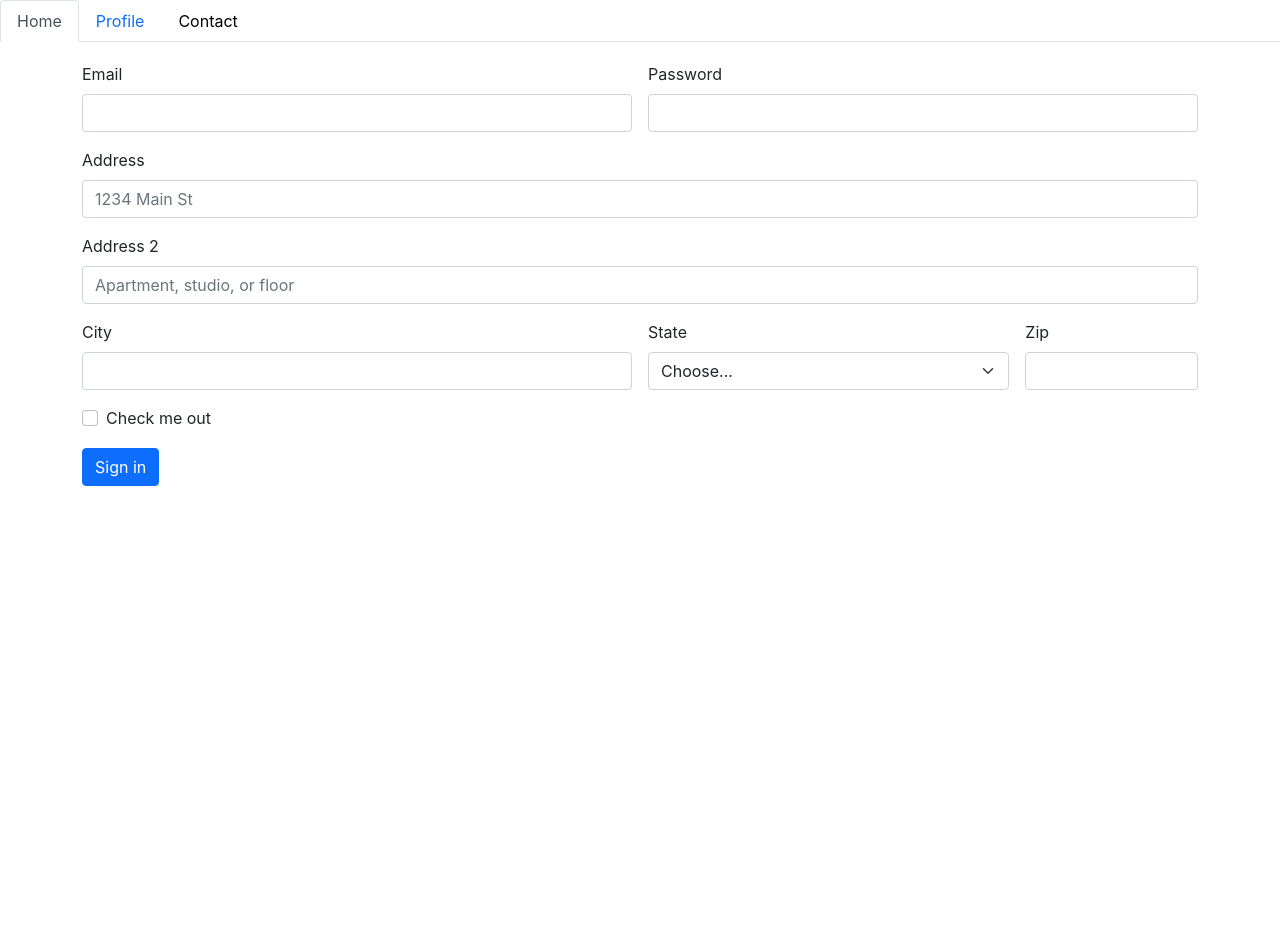
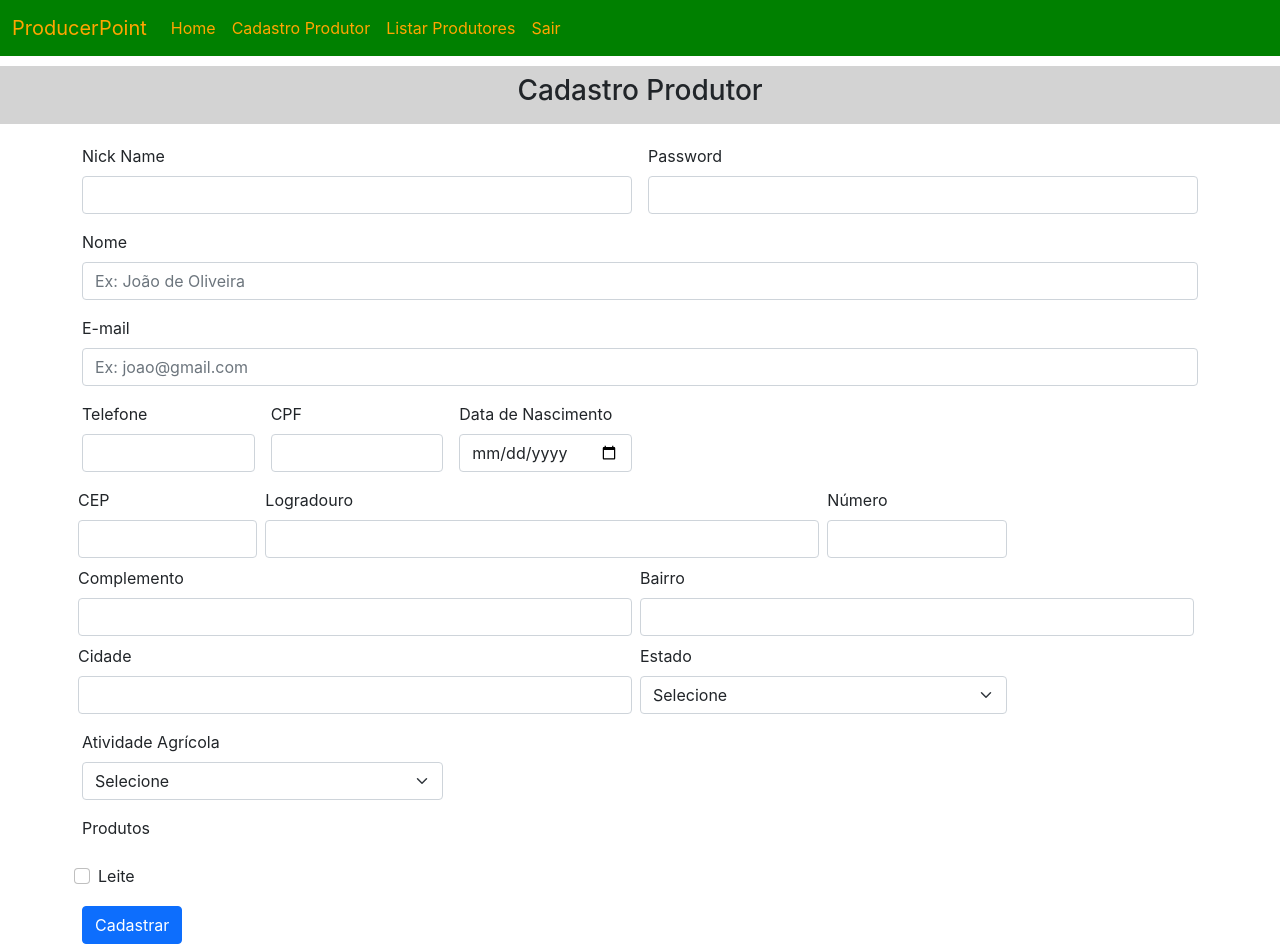
Before and after one commit to viniciusfcar/producerpointweb, a React (Create React App) app: page /cadastro-producer in a window 1280 px wide. Before the commit the page ends 800 px from the top, so only its background shows below. Built offline with nearby package versions, Linux system fonts and the light colour scheme.

Commit message:
melhorias na interface

```diff
--- a/src/components/NavBar/Navbar.css
+++ b/src/components/NavBar/Navbar.css
@@ -0,0 +1,3 @@
+.text {
+    color: orange;
+}
--- a/src/components/NavBar/Navbar.js
+++ b/src/components/NavBar/Navbar.js
@@ -1,35 +1,27 @@
 import React, {useEffect, useState, useContext} from 'react';
-import { useHistory } from "react-router-dom";
+
+import './Navbar.css';
 
 const Navbar = () => {
 
-    const history = useHistory();
-
-    const Home = () => {
-        history.push('/home');
-    }
-
-    const Cadastro = () => {
-        history.push('/cadastro-producer');
-    }
-
-    const Lista = () => {
-        history.push('/lista-producers');
-    }
     return(
         <>
-            <nav>
-                <div class="nav nav-tabs" id="nav-tab" role="tablist">
-                    <a href="/home" class="nav-link active" id="nav-home-tab" data-bs-toggle="tab" data-bs-target="#nav-home" type="button" role="tab" aria-controls="nav-home" aria-selected="true">Home</a>
-                    <a href="/cadastro-producer" class="nav-link" id="nav-profile-tab" data-bs-toggle="tab" data-bs-target="#nav-profile" type="button" role="tab" aria-controls="nav-profile" aria-selected="false">Profile</a>
-                    <button class="nav-link" id="nav-contact-tab" data-bs-toggle="tab" data-bs-target="#nav-contact" type="button" role="tab" aria-controls="nav-contact" aria-selected="false">Contact</button>
+            <nav class="navbar navbar-expand-lg navbar-light" style={{backgroundColor: 'green'}}>
+                <div class="container-fluid">
+                    <a class="navbar-brand" href="#" style={{color: 'orange'}}>ProducerPoint</a>
+                    <button class="navbar-toggler" type="button" data-bs-toggle="collapse" data-bs-target="#navbarNavAltMarkup" aria-controls="navbarNavAltMarkup" aria-expanded="false" aria-label="Toggle navigation">
+                    <span class="navbar-toggler-icon"></span>
+                    </button>
+                    <div class="collapse navbar-collapse" id="navbarNavAltMarkup">
+                    <div class="navbar-nav">
+                        <a class="nav-link active" aria-current="page" href="/Home" style={{color: 'orange'}}>Home</a>
+                        <a class="nav-link" href="/cadastro-producer" style={{color: 'orange'}}>Cadastro Produtor</a>
+                        <a class="nav-link" href="/lista-producers" style={{color: 'orange'}}>Listar Produtores</a>
+                        <a class="nav-link disabled" href="#" tabindex="-1" aria-disabled="true" style={{color: 'orange'}}>Sair</a>
+                    </div>
+                    </div>
                 </div>
             </nav>
-            <div class="tab-content" id="nav-tabContent">
-                <div class="tab-pane fade show active" id="nav-home" role="tabpanel" aria-labelledby="nav-home-tab"></div>
-                <div class="tab-pane fade" id="nav-profile" role="tabpanel" aria-labelledby="nav-profile-tab"></div>
-                <div class="tab-pane fade" id="nav-contact" role="tabpanel" aria-labelledby="nav-contact-tab"></div>
-            </div>
         </>
     );
 }
--- a/src/pages/CadastroProducer/CadastroProducer.css
+++ b/src/pages/CadastroProducer/CadastroProducer.css
@@ -4,3 +4,8 @@
     justify-content: space-around;
     margin-top: 20px;
 }
+
+.header {
+    background-color: orangered;
+    margin-top: 10px;
+}
--- a/src/pages/CadastroProducer/CadastroProducer.js
+++ b/src/pages/CadastroProducer/CadastroProducer.js
@@ -8,10 +8,15 @@ function CadastroProducer() {
     return(
         <>
             <Navbar/>
+            <nav class="navbar" style={{marginTop: 10, backgroundColor: 'lightgray'}}>
+                <div class="container-fluid" style={{alignItems: 'center', justifyContent: 'space-around'}}>
+                    <h3>Cadastro Produtor</h3>
+                </div>
+            </nav>
             <div className="container">
                 <form class="row g-3">
                     <div class="col-md-6">
-                        <label for="inputEmail4" class="form-label">Email</label>
+                        <label for="inputEmail4" class="form-label">Nick Name</label>
                         <input type="email" class="form-control" id="inputEmail4"/>
                     </div>
                     <div class="col-md-6">
@@ -19,38 +24,74 @@ function CadastroProducer() {
                         <input type="password" class="form-control" id="inputPassword4"/>
                     </div>
                     <div class="col-12">
-                        <label for="inputAddress" class="form-label">Address</label>
-                        <input type="text" class="form-control" id="inputAddress" placeholder="1234 Main St"/>
+                        <label for="inputAddress" class="form-label">Nome</label>
+                        <input type="text" class="form-control" id="inputAddress" placeholder="Ex: João de Oliveira"/>
                     </div>
                     <div class="col-12">
-                        <label for="inputAddress2" class="form-label">Address 2</label>
-                        <input type="text" class="form-control" id="inputAddress2" placeholder="Apartment, studio, or floor"/>
+                        <label for="inputAddress2" class="form-label">E-mail</label>
+                        <input type="text" class="form-control" id="inputAddress2" placeholder="Ex: joao@gmail.com"/>
                     </div>
-                    <div class="col-md-6">
-                        <label for="inputCity" class="form-label">City</label>
-                        <input type="text" class="form-control" id="inputCity"/>
+                    <div class="col-md-2">
+                        <label for="inputZip" class="form-label">Telefone</label>
+                        <input type="text" class="form-control" id="inputZip"/>
                     </div>
-                    <div class="col-md-4">
-                        <label for="inputState" class="form-label">State</label>
+                    <div class="col-md-2">
+                        <label for="inputZip" class="form-label">CPF</label>
+                        <input type="text" class="form-control" id="inputZip"/>
+                    </div>
+                    <div class="col-md-2">
+                        <label for="inputZip" class="form-label">Data de Nascimento</label>
+                        <input type="date" class="form-control" id="inputZip"/>
+                    </div>
+                    <div class="row g-2">
+                        <div class="col-md-2">
+                            <label for="inputZip" class="form-label">CEP</label>
+                            <input type="text" class="form-control" id="inputZip"/>
+                        </div>
+                        <div class="col-md-6">
+                            <label for="inputCity" class="form-label">Logradouro</label>
+                            <input type="text" class="form-control" id="inputCity"/>
+                        </div>
+                        <div class="col-md-2">
+                            <label for="inputZip" class="form-label">Número</label>
+                            <input type="text" class="form-control" id="inputZip"/>
+                        </div>
+                        <div class="col-md-6">
+                            <label for="inputZip" class="form-label">Complemento</label>
+                            <input type="text" class="form-control" id="inputZip"/>
+                        </div>
+                        <div class="col-md-6">
+                            <label for="inputCity" class="form-label">Bairro</label>
+                            <input type="text" class="form-control" id="inputCity"/>
+                        </div>
+                        <div class="col-md-6">
+                            <label for="inputCity" class="form-label">Cidade</label>
+                            <input type="text" class="form-control" id="inputCity"/>
+                        </div>
+                        <div class="col-md-4">
+                            <label for="inputState" class="form-label">Estado</label>
+                            <select id="inputState" class="form-select">
+                                <option selected>Selecione</option>
+                                <option>...</option>
+                            </select>
+                        </div>
+                    </div>
+                    <div class="col-4">
+                        <label for="inputState" class="form-label">Atividade Agrícola</label>
                         <select id="inputState" class="form-select">
-                            <option selected>Choose...</option>
+                            <option selected>Selecione</option>
                             <option>...</option>
                         </select>
                     </div>
-                    <div class="col-md-2">
-                        <label for="inputZip" class="form-label">Zip</label>
-                        <input type="text" class="form-control" id="inputZip"/>
+                    <label for="inputState" class="form-label">Produtos</label>
+                    <div class="form-check">
+                        <input class="form-check-input" type="checkbox" value="" id="flexCheckChecked"/>
+                        <label class="form-check-label" for="flexCheckChecked">
+                            Leite
+                        </label>
                     </div>
                     <div class="col-12">
-                        <div class="form-check">
-                            <input class="form-check-input" type="checkbox" id="gridCheck"/>
-                            <label class="form-check-label" for="gridCheck">
-                                Check me out
-                            </label>
-                        </div>
-                    </div>
-                    <div class="col-12">
-                        <button type="submit" class="btn btn-primary">Sign in</button>
+                        <button type="submit" class="btn btn-primary">Cadastrar</button>
                     </div>
                 </form>
             </div>
--- a/src/pages/Home/Home.js
+++ b/src/pages/Home/Home.js
@@ -8,9 +8,11 @@ function Home() {
     return(
         <>
             <Navbar/>
-            <div className="container">
-                <h1>Seja Bem-Vindo(a) ao ProducerPoint</h1>
-            </div>
+            <nav class="navbar" style={{marginTop: 10, backgroundColor: 'lightgray'}}>
+                <div class="container-fluid" style={{alignItems: 'center', justifyContent: 'space-around'}}>
+                    <h3>Seja bem-bindo ao ProducerPoint</h3>
+                </div>
+            </nav>
         </>
     );
 }
--- a/src/pages/ListaProducers/ListaProducers.js
+++ b/src/pages/ListaProducers/ListaProducers.js
@@ -24,8 +24,12 @@ function ListaProducers(params) {
     return(
         <>
             <Navbar/>
+            <nav class="navbar" style={{marginTop: 10, backgroundColor: 'lightgray'}}>
+                <div class="container-fluid" style={{alignItems: 'center', justifyContent: 'space-around'}}>
+                    <h3>Lista dos Produtores</h3>
+                </div>
+            </nav>
             <div className="container">
-                <h2>Lista de Produtores</h2>
                 <div class="row">
                     <div class="col-12">
                         <div class="card">
```
